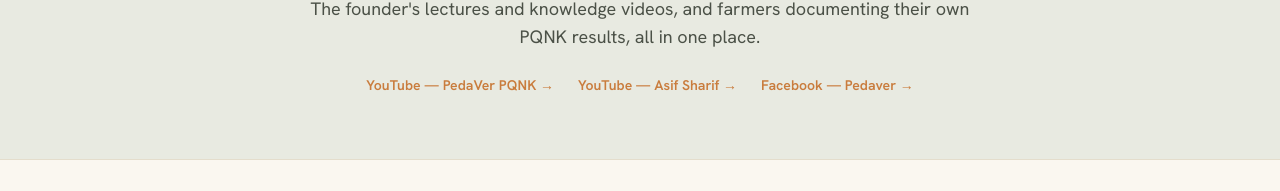
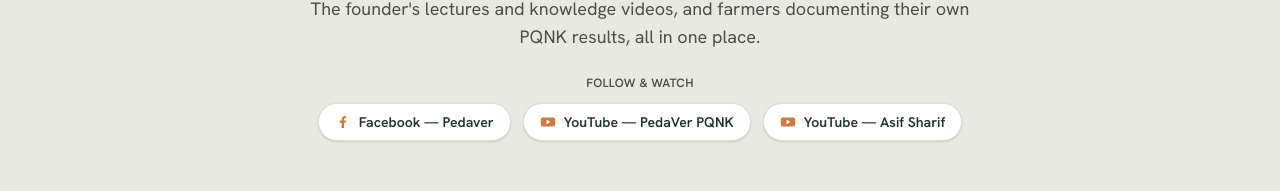
Before and after one commit to farrazsharif/pedaver-website, a Next.js app: page /videos in a window 1280 px wide. Shown: the part 284-475 px from the top of the page. Built offline with nearby package versions, Linux system fonts and the light colour scheme.

Commit message:
Make Facebook and YouTube channel links more visually distinct on Knowledge & Testimonials page

```diff
--- a/src/app/videos/page.tsx
+++ b/src/app/videos/page.tsx
@@ -54,30 +54,42 @@
         <div className="mx-auto max-w-4xl px-4 py-16 text-center sm:px-6">
           <h1 className="text-4xl font-extrabold text-primary-dark">{dict.videos.pageTitle}</h1>
           <p className="mx-auto mt-5 max-w-2xl text-lg text-ink-soft">{dict.videos.pageSubtitle}</p>
-          <div className="mx-auto mt-6 flex flex-wrap items-center justify-center gap-x-6 gap-y-2 text-sm font-semibold">
+          <p className="mx-auto mt-6 text-xs font-semibold uppercase tracking-wide text-ink-soft">
+            {dict.videos.followTitle}
+          </p>
+          <div className="mx-auto mt-3 flex flex-wrap items-center justify-center gap-3">
+            <a
+              href="https://www.facebook.com/Pedaver"
+              target="_blank"
+              rel="noopener noreferrer"
+              className="inline-flex items-center gap-2 rounded-full border border-border bg-card px-4 py-2 text-sm font-semibold text-primary-dark shadow-sm transition hover:-translate-y-0.5 hover:shadow-md"
+            >
+              <svg width="16" height="16" viewBox="0 0 24 24" fill="currentColor" className="text-accent">
+                <path d="M13.5 21v-8h2.7l.4-3.1h-3.1V7.9c0-.9.3-1.5 1.6-1.5h1.7V3.6c-.3 0-1.3-.1-2.5-.1-2.5 0-4.2 1.5-4.2 4.3v2.1H7.3V13h2.6v8h3.6z" />
+              </svg>
+              {dict.videos.facebookLabel}
+            </a>
             <a
               href={officialChannel.url}
               target="_blank"
               rel="noopener noreferrer"
-              className="text-accent hover:text-accent-light"
+              className="inline-flex items-center gap-2 rounded-full border border-border bg-card px-4 py-2 text-sm font-semibold text-primary-dark shadow-sm transition hover:-translate-y-0.5 hover:shadow-md"
             >
-              YouTube — {officialChannel.name} →
+              <svg width="16" height="16" viewBox="0 0 24 24" fill="currentColor" className="text-accent">
+                <path d="M23 12s0-3.2-.4-4.7a2.5 2.5 0 0 0-1.7-1.7C19.4 5.2 12 5.2 12 5.2s-7.4 0-8.9.4A2.5 2.5 0 0 0 1.4 7.3C1 8.8 1 12 1 12s0 3.2.4 4.7a2.5 2.5 0 0 0 1.7 1.7c1.5.4 8.9.4 8.9.4s7.4 0 8.9-.4a2.5 2.5 0 0 0 1.7-1.7C23 15.2 23 12 23 12zM9.8 15.3V8.7l5.7 3.3-5.7 3.3z" />
+              </svg>
+              YouTube — {officialChannel.name}
             </a>
             <a
               href={founderChannel.url}
               target="_blank"
               rel="noopener noreferrer"
-              className="text-accent hover:text-accent-light"
+              className="inline-flex items-center gap-2 rounded-full border border-border bg-card px-4 py-2 text-sm font-semibold text-primary-dark shadow-sm transition hover:-translate-y-0.5 hover:shadow-md"
             >
-              YouTube — {founderChannel.name} →
-            </a>
-            <a
-              href="https://www.facebook.com/Pedaver"
-              target="_blank"
-              rel="noopener noreferrer"
-              className="text-accent hover:text-accent-light"
-            >
-              {dict.videos.facebookLabel} →
+              <svg width="16" height="16" viewBox="0 0 24 24" fill="currentColor" className="text-accent">
+                <path d="M23 12s0-3.2-.4-4.7a2.5 2.5 0 0 0-1.7-1.7C19.4 5.2 12 5.2 12 5.2s-7.4 0-8.9.4A2.5 2.5 0 0 0 1.4 7.3C1 8.8 1 12 1 12s0 3.2.4 4.7a2.5 2.5 0 0 0 1.7 1.7c1.5.4 8.9.4 8.9.4s7.4 0 8.9-.4a2.5 2.5 0 0 0 1.7-1.7C23 15.2 23 12 23 12zM9.8 15.3V8.7l5.7 3.3-5.7 3.3z" />
+              </svg>
+              YouTube — {founderChannel.name}
             </a>
           </div>
         </div>
```
